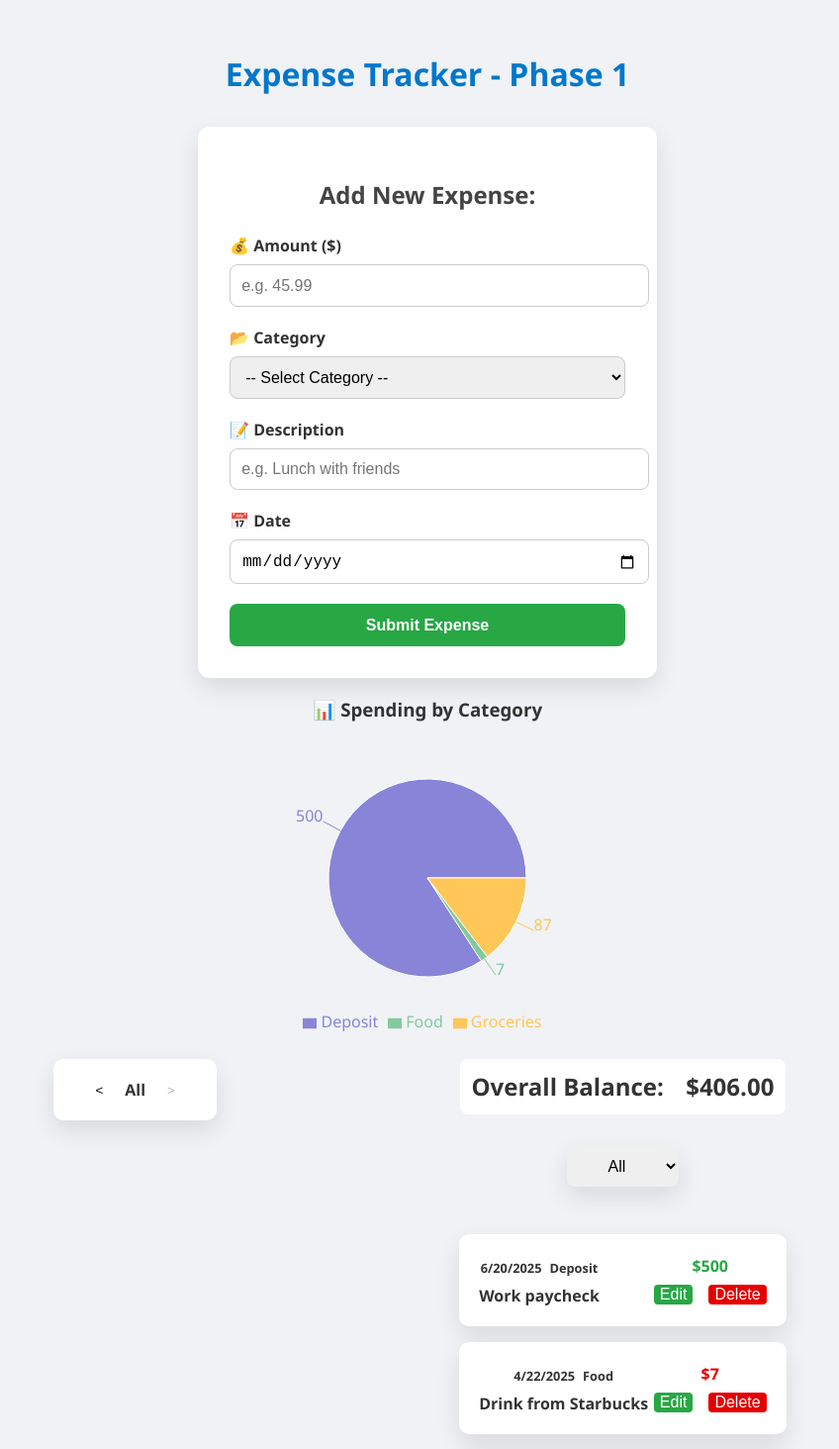
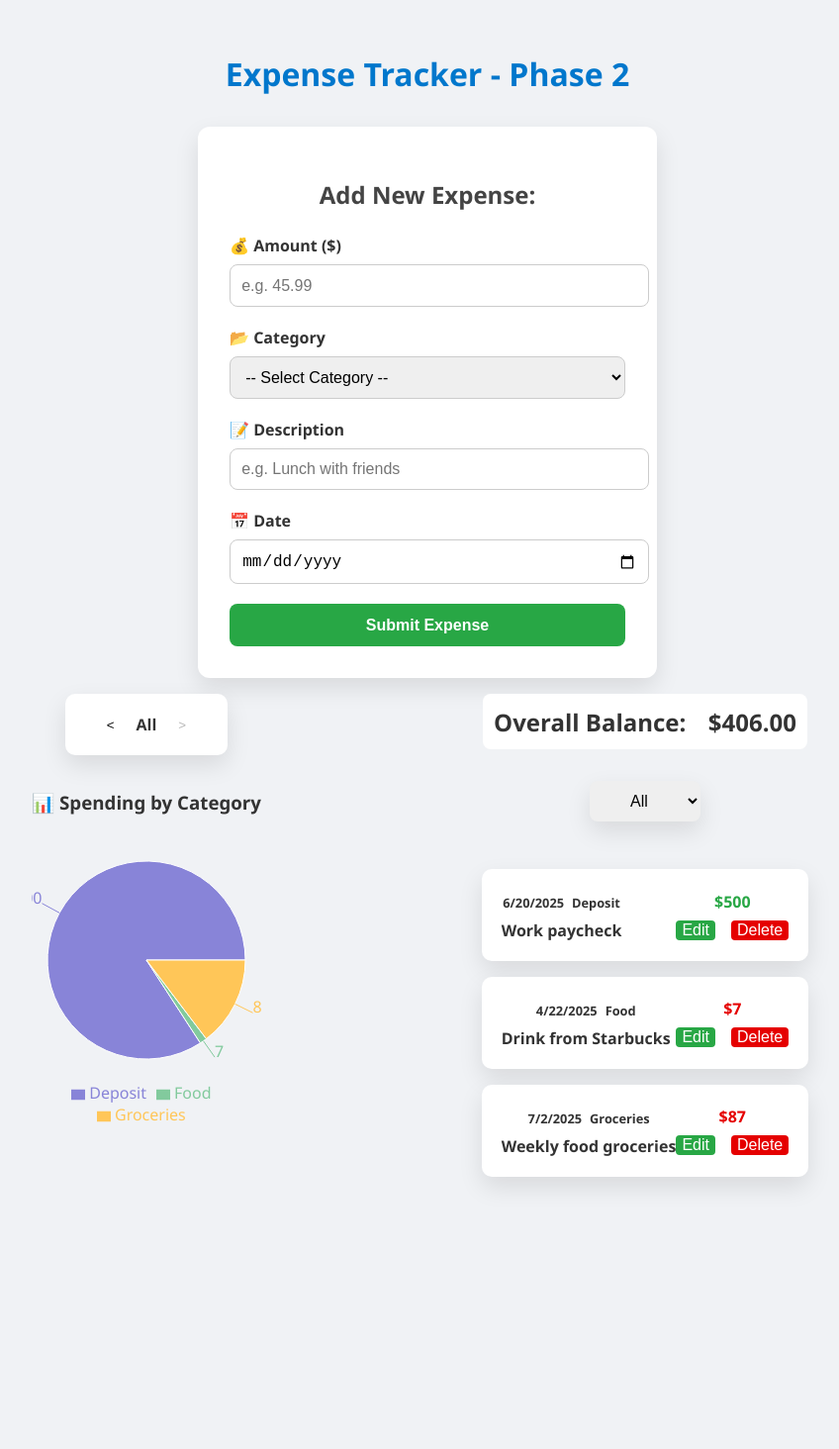
Before and after one commit to avnishsinha/Expense-Tracker-, a React (Create React App) app: page / in a window 1280 px wide. Shown: the top 1464 px of the page at 99% size, without its empty margins (208-1056 px from the left). After the commit the page ends 1253 px from the top, so only its background shows below. Built offline with nearby package versions, Linux system fonts and the light colour scheme.

Commit message:
make pretty?

```diff
--- a/src/App.js
+++ b/src/App.js
@@ -24,13 +24,8 @@ function App() {
 
   return (
     <div className="App">
-      <h1>Expense Tracker - Phase 1</h1>
+      <h1>Expense Tracker - Phase 2</h1>
       <ExpenseForm onSubmitExpense={handleAddExpense} />
-      {categoryData.length > 0 ? (
-        <SpendingPieChart data={categoryData} />
-      ) : (
-        <p style={{ textAlign: 'center' }}>No expense data to display yet.</p>
-      )}
       <ExpenseList expenses={expenses} />
     </div>
   );
--- a/src/expenseCard.js
+++ b/src/expenseCard.js
@@ -1,6 +1,7 @@
 import TestData from './testData';
 import { useState } from 'react';
 import './expenseCard.css';
+import SpendingPieChart from './PieChart';
 
 // One expense card
 function ExpenseCard({ amount, category, description, date }) {
@@ -31,7 +32,19 @@ function ExpenseCard({ amount, category, description, date }) {
 
 // List of all expenses
 function ExpenseList() {
+  const [expenses, setExpenses] = useState(TestData);
   const [selectedCategory, setSelectedCategory] = useState('All');
+  // catergory data
+    const categoryData = expenses.reduce((acc, expense) => {
+    const category = expense.category;
+    const existing = acc.find(item => item.category === category);
+    if (existing) {
+      existing.amount += parseFloat(expense.amount);
+    } else {
+      acc.push({ category, amount: parseFloat(expense.amount) });
+    }
+    return acc;
+  }, []);
 
   // Months list
   const currentDate = new Date();
@@ -88,6 +101,13 @@ function ExpenseList() {
           <p>{selectedMonth}</p>
           <button id="nextMonth" onClick={goToNextMonth} disabled={currentMonthIndex <= 0}>&gt;</button>
         </div>
+        <div className ="piechart">
+                {categoryData.length > 0 ? (
+                  <SpendingPieChart data={categoryData} />
+                ) : (
+                  <p style={{ textAlign: 'center' }}>No expense data to display yet.</p>
+                )}
+        </div>
       </div>
 
       <div className="rightExpenseList">
```
